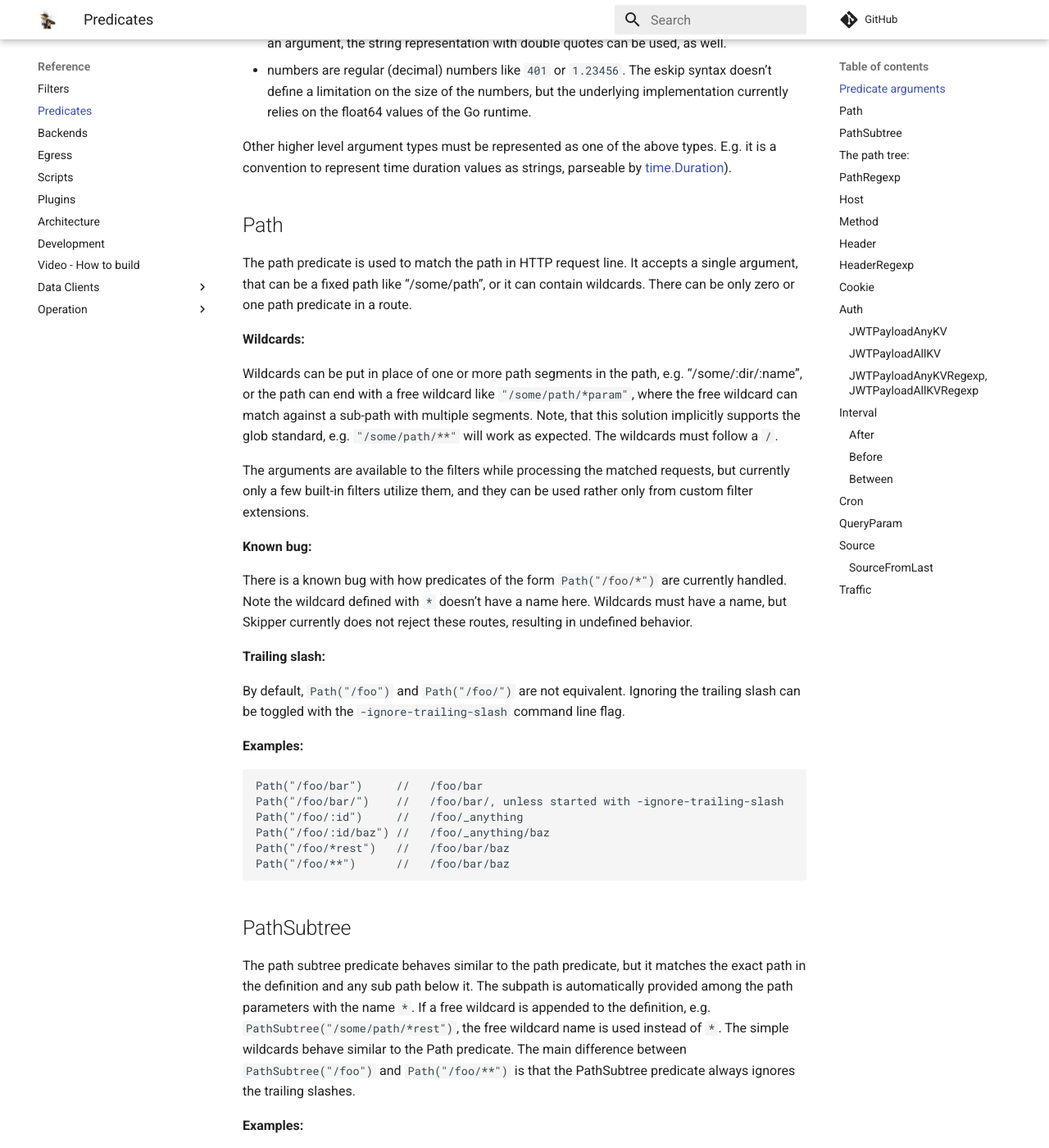
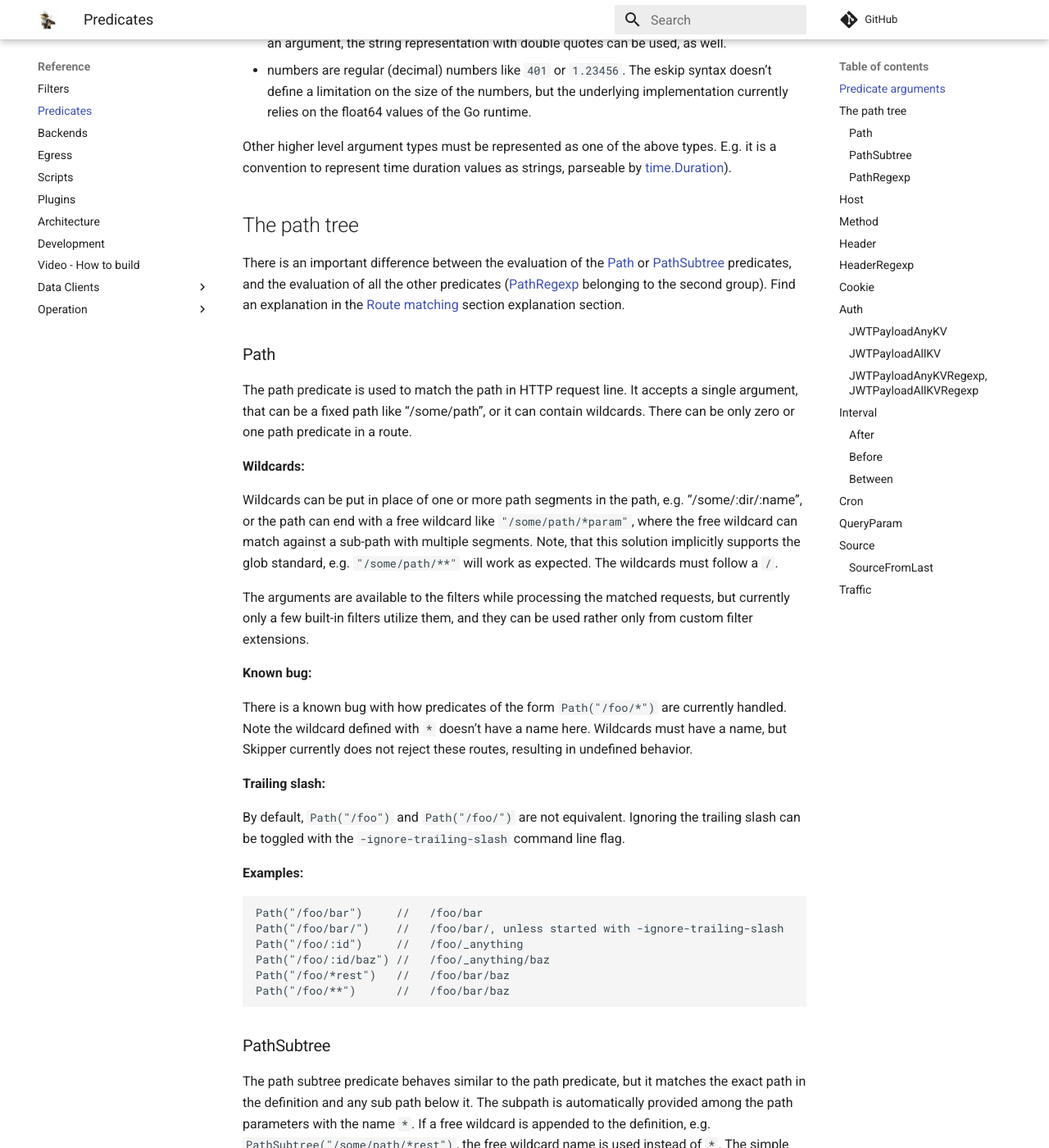
Before and after one commit to zalando/skipper, an MkDocs documentation site: the page built from docs/reference/predicates.md, in a window 1280 px wide and 1400 px high, scrolled down 640 px. Shown: the whole window at 82% size. Built offline with MkDocs 1.6.1 and Material for MkDocs 9.7.7, drawn with Linux system fonts in a browser that asks for light colours; comment, search, counter and statistics services are not loaded; some of the changed text lies outside the part shown.

Commit message:
doc: have a better browsable section segmentation for path based predicates
Signed-off-by: Sandor Szücs <sandor.szuecs@zalando.de>

````diff
--- a/docs/reference/predicates.md
+++ b/docs/reference/predicates.md
@@ -23,7 +23,13 @@ representation:
 Other higher level argument types must be represented as one of the above types. E.g. it is a convention to
 represent time duration values as strings, parseable by [time.Duration](https://godoc.org/time#ParseDuration)).
 
-## Path
+## The path tree
+
+There is an important difference between the evaluation of the [Path](#Path) or [PathSubtree](#PathSubtree) predicates, and the
+evaluation of all the other predicates ([PathRegexp](#PathRegexp) belonging to the second group). Find an explanation in the
+[Route matching](../tutorials/basics.md/#route-matching) section explanation section.
+
+### Path
 
 The path predicate is used to match the path in HTTP request line. It accepts a single argument, that can be a
 fixed path like "/some/path", or it can contain wildcards. There can be only zero or one path predicate in a
@@ -62,7 +68,7 @@ Path("/foo/*rest")   //   /foo/bar/baz
 Path("/foo/**")      //   /foo/bar/baz
 ```
 
-## PathSubtree
+### PathSubtree
 
 The path subtree predicate behaves similar to the path predicate, but it matches the exact path in the
 definition and any sub path below it. The subpath is automatically provided among the path parameters with the
````
Also changed, not shown: other parts of docs/reference/predicates.md (+1 -7 lines).
